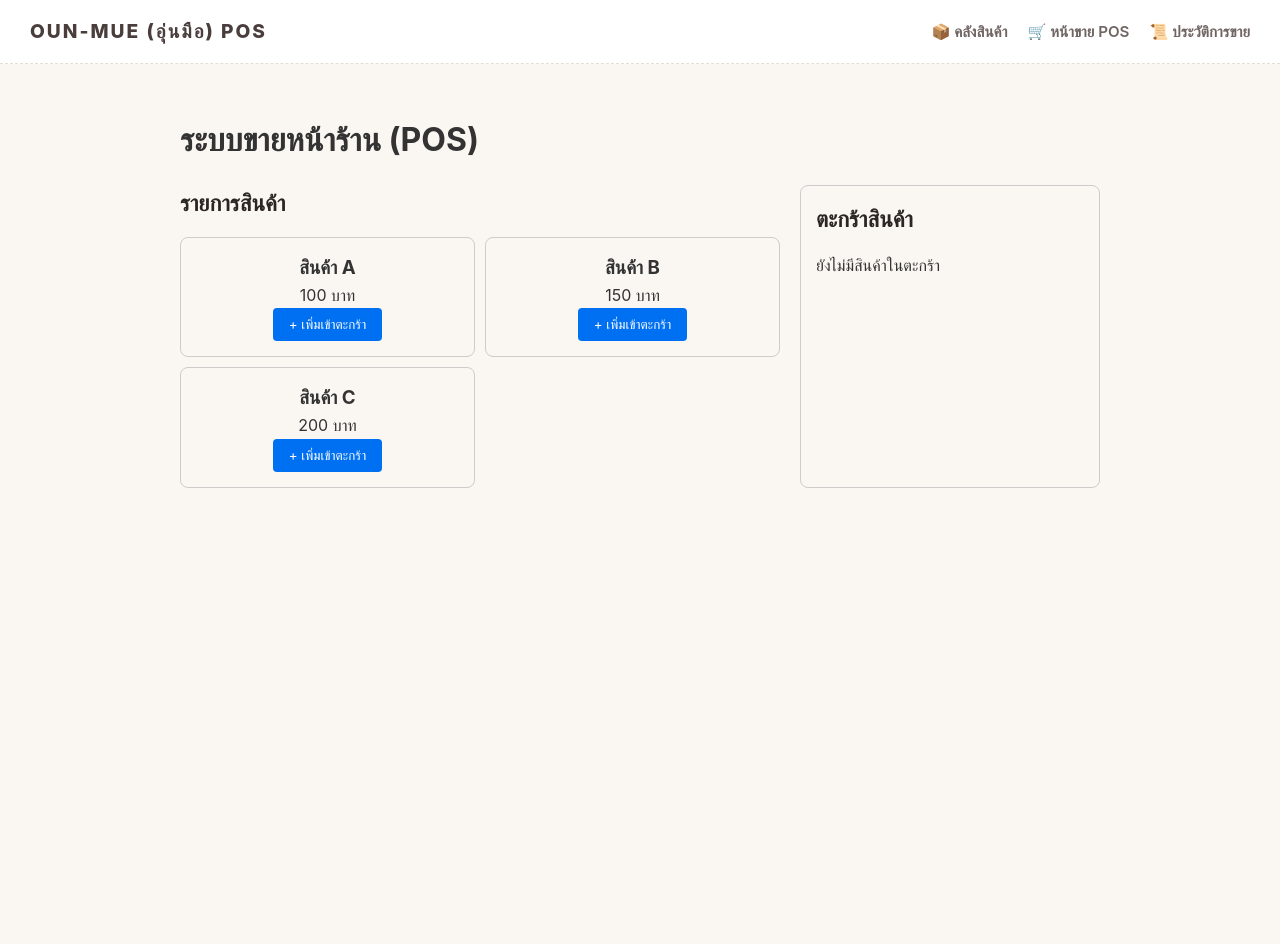
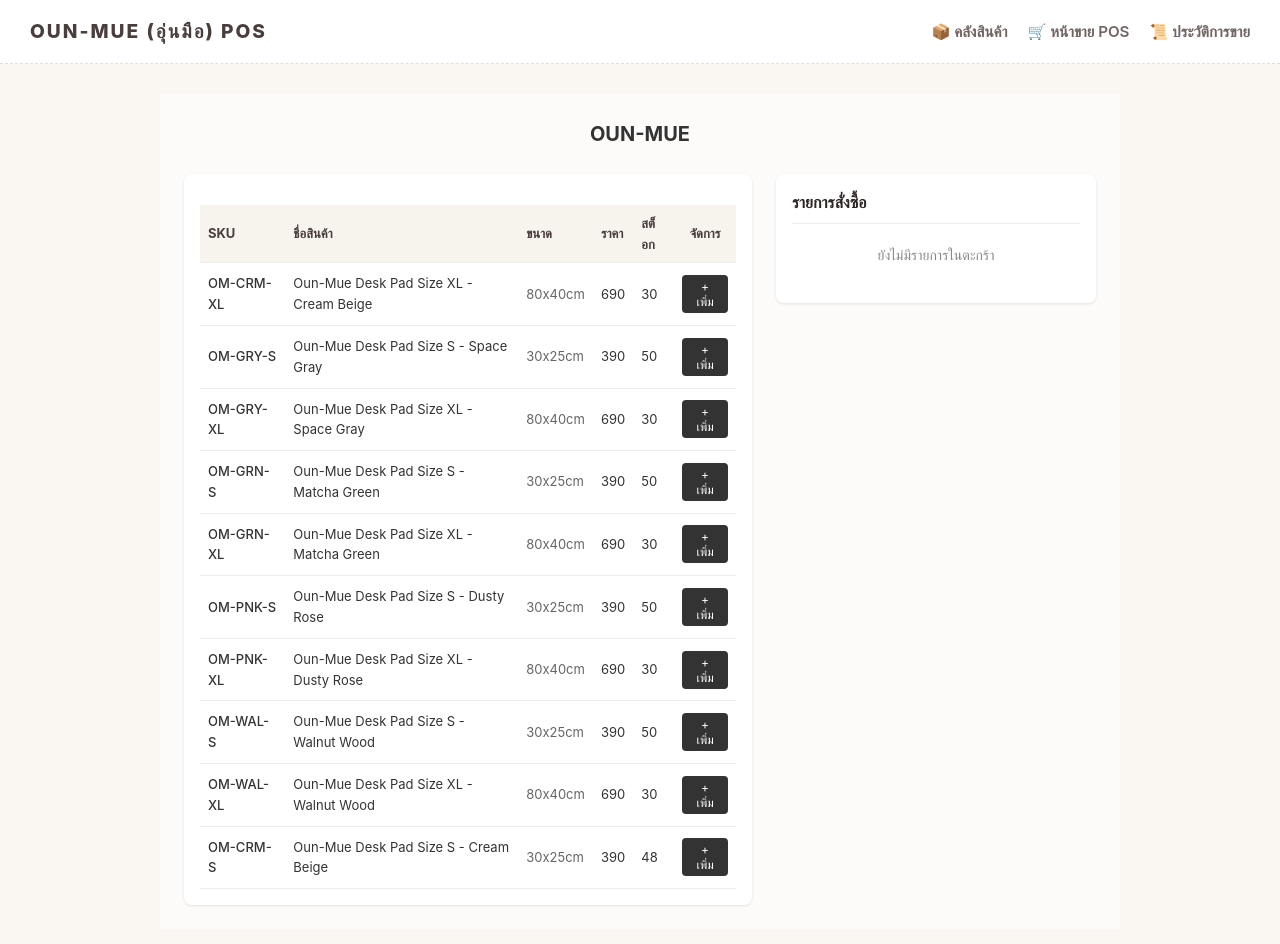
Before and after one commit to s6904035617050-cmyk/oun-mue-pos, a Next.js app: page /sell in a window 1280 px wide. Shown: the top 944 px of the page. Before the commit the page ends 800 px from the top, so only its background shows below. Built offline with nearby package versions, Linux system fonts and the light colour scheme.

Commit message:
Update page.js

```diff
--- a/app/sell/page.js
+++ b/app/sell/page.js
@@ -3,49 +3,50 @@
 import React, { useState } from 'react';
 
 export default function SellPage() {
-  // สมมุติตัวอย่างสินค้าในร้าน
+  // ข้อมูลรายการสินค้าตามหน้าเดิมของคุณ
   const [products] = useState([
-    { id: 1, name: 'สินค้า A', price: 100 },
-    { id: 2, name: 'สินค้า B', price: 150 },
-    { id: 3, name: 'สินค้า C', price: 200 },
+    { sku: 'OM-CRM-XL', name: 'Oun-Mue Desk Pad Size XL - Cream Beige', size: '80x40cm', price: 690, stock: 30 },
+    { sku: 'OM-GRY-S', name: 'Oun-Mue Desk Pad Size S - Space Gray', size: '30x25cm', price: 390, stock: 50 },
+    { sku: 'OM-GRY-XL', name: 'Oun-Mue Desk Pad Size XL - Space Gray', size: '80x40cm', price: 690, stock: 30 },
+    { sku: 'OM-GRN-S', name: 'Oun-Mue Desk Pad Size S - Matcha Green', size: '30x25cm', price: 390, stock: 50 },
+    { sku: 'OM-GRN-XL', name: 'Oun-Mue Desk Pad Size XL - Matcha Green', size: '80x40cm', price: 690, stock: 30 },
+    { sku: 'OM-PNK-S', name: 'Oun-Mue Desk Pad Size S - Dusty Rose', size: '30x25cm', price: 390, stock: 50 },
+    { sku: 'OM-PNK-XL', name: 'Oun-Mue Desk Pad Size XL - Dusty Rose', size: '80x40cm', price: 690, stock: 30 },
+    { sku: 'OM-WAL-S', name: 'Oun-Mue Desk Pad Size S - Walnut Wood', size: '30x25cm', price: 390, stock: 50 },
+    { sku: 'OM-WAL-XL', name: 'Oun-Mue Desk Pad Size XL - Walnut Wood', size: '80x40cm', price: 690, stock: 30 },
+    { sku: 'OM-CRM-S', name: 'Oun-Mue Desk Pad Size S - Cream Beige', size: '30x25cm', price: 390, stock: 48 },
   ]);
 
-  // สถานะรายการสินค้าในตะกร้า
   const [cart, setCart] = useState([]);
   const [isSending, setIsSending] = useState(false);
 
-  // เพิ่มสินค้าเข้าตะกร้า
+  // ฟังก์ชันเพิ่มสินค้า
   const addToCart = (product) => {
     setCart((prevCart) => {
-      const existingItem = prevCart.find((item) => item.id === product.id);
-      if (existingItem) {
+      const existing = prevCart.find((item) => item.sku === product.sku);
+      if (existing) {
         return prevCart.map((item) =>
-          item.id === product.id ? { ...item, quantity: item.quantity + 1 } : item
+          item.sku === product.sku ? { ...item, quantity: item.quantity + 1 } : item
         );
       }
       return [...prevCart, { ...product, quantity: 1 }];
     });
   };
 
-  // คำนวณราคารวม
   const totalAmount = cart.reduce((sum, item) => sum + item.price * item.quantity, 0);
 
-  // ฟังก์ชันยิงแจ้งเตือนไปยัง Telegram
+  // ฟังก์ชันยิง API แจ้งเตือนไปยัง Telegram
   const sendTelegramNotification = async (orderDetails) => {
     const token = process.env.NEXT_PUBLIC_TELEGRAM_BOT_TOKEN;
     const chatId = process.env.NEXT_PUBLIC_TELEGRAM_CHAT_ID;
 
-    if (!token || !chatId) {
-      console.error('Missing Telegram Environment Variables');
-      return;
-    }
+    if (!token || !chatId) return;
 
-    // จัดข้อความแจ้งเตือน
     const itemsText = orderDetails.items
-      .map((item) => `- ${item.name} x${item.quantity} (${item.price * item.quantity} บาท)`)
+      .map((item) => `• ${item.name} (${item.size})\n  จำนวน: ${item.quantity} ชิ้น | ${item.price * item.quantity} บาท`)
       .join('\n');
 
-    const message = `🛍️ *มีออเดอร์ใหม่เข้ามา!*\n----------------------------\n🧾 *รายการสินค้า:*\n${itemsText}\n----------------------------\n💰 *ราคารวมทั้งสิ้น:* ${orderDetails.totalAmount} บาท\n⏰ *เวลา:* ${new Date().toLocaleString('th-TH')}`;
+    const message = `🛍️ *มีรายการสั่งซื้อใหม่ (OUN-MUE POS)*\n------------------------------------\n${itemsText}\n------------------------------------\n💰 *ยอดรวมทั้งสิ้น:* ${orderDetails.totalAmount} บาท\n⏰ *เวลา:* ${new Date().toLocaleString('th-TH')}`;
 
     try {
       await fetch(`https://api.telegram.org/bot${token}/sendMessage`, {
@@ -62,119 +63,117 @@
     }
   };
 
-  // ปุ่มชำระเงิน
+  // ชำระเงิน
   const handleCheckout = async () => {
-    if (cart.length === 0) {
-      alert('กรุณาเลือกสินค้าก่อนชำระเงิน');
-      return;
-    }
-
+    if (cart.length === 0) return;
     setIsSending(true);
 
-    const orderDetails = {
+    await sendTelegramNotification({
       items: cart,
       totalAmount: totalAmount,
-    };
+    });
 
-    // ส่งข้อความแจ้งเตือนไป Telegram
-    await sendTelegramNotification(orderDetails);
-
-    alert('ชำระเงินสำเร็จ และส่งแจ้งเตือนเรียบร้อยแล้ว!');
+    alert('บันทึกการขายและส่งแจ้งเตือน Telegram สำเร็จ!');
     setCart([]);
     setIsSending(false);
   };
 
   return (
-    <div style={{ padding: '20px', fontFamily: 'sans-serif' }}>
-      <h1>ระบบขายหน้าร้าน (POS)</h1>
+    <div style={{ padding: '24px', backgroundColor: '#fcfbfa', minHeight: '100vh', fontFamily: 'sans-serif' }}>
+      <div style={{ maxWidth: '1100px', margin: '0 auto' }}>
+        <h1 style={{ fontSize: '20px', fontWeight: 'bold', color: '#333', textAlign: 'center', marginBottom: '24px' }}>
+          OUN-MUE
+        </h1>
 
-      <div style={{ display: 'flex', gap: '20px', marginTop: '20px' }}>
-        {/* ฝั่งรายการสินค้า */}
-        <div style={{ flex: 1 }}>
-          <h2>รายการสินค้า</h2>
-          <div style={{ display: 'grid', gridTemplateColumns: 'repeat(2, 1fr)', gap: '10px' }}>
-            {products.map((product) => (
-              <div
-                key={product.id}
+        <div style={{ display: 'flex', gap: '24px' }}>
+          {/* ตารางรายการสินค้า */}
+          <div style={{ flex: 1, backgroundColor: '#fff', borderRadius: '8px', padding: '16px', boxShadow: '0 1px 3px rgba(0,0,0,0.1)' }}>
+            <table style={{ width: '100%', borderCollapse: 'collapse', fontSize: '13px', textAlign: 'left' }}>
+              <thead>
+                <tr style={{ borderBottom: '1px solid #eee', color: '#666' }}>
+                  <th style={{ padding: '8px' }}>SKU</th>
+                  <th style={{ padding: '8px' }}>ชื่อสินค้า</th>
+                  <th style={{ padding: '8px' }}>ขนาด</th>
+                  <th style={{ padding: '8px' }}>ราคา</th>
+                  <th style={{ padding: '8px' }}>สต็อก</th>
+                  <th style={{ padding: '8px', textAlign: 'center' }}>จัดการ</th>
+                </tr>
+              </thead>
+              <tbody>
+                {products.map((item) => (
+                  <tr key={item.sku} style={{ borderBottom: '1px solid #f5f5f5' }}>
+                    <td style={{ padding: '10px 8px', fontWeight: '500' }}>{item.sku}</td>
+                    <td style={{ padding: '10px 8px' }}>{item.name}</td>
+                    <td style={{ padding: '10px 8px', color: '#666' }}>{item.size}</td>
+                    <td style={{ padding: '10px 8px' }}>{item.price}</td>
+                    <td style={{ padding: '10px 8px' }}>{item.stock}</td>
+                    <td style={{ padding: '10px 8px', textAlign: 'center' }}>
+                      <button
+                        onClick={() => addToCart(item)}
                         style={{
-                  border: '1px solid #ccc',
-                  padding: '15px',
-                  borderRadius: '8px',
-                  textAlign: 'center',
-                }}
-              >
-                <h3>{product.name}</h3>
-                <p>{product.price} บาท</p>
-                <button
-                  onClick={() => addToCart(product)}
-                  style={{
-                    padding: '8px 16px',
-                    backgroundColor: '#0070f3',
+                          backgroundColor: '#333',
                           color: '#fff',
                           border: 'none',
                           borderRadius: '4px',
+                          padding: '4px 10px',
                           cursor: 'pointer',
+                          fontSize: '12px',
                         }}
                       >
-                  + เพิ่มเข้าตะกร้า
+                        + เพิ่ม
                       </button>
-              </div>
+                    </td>
+                  </tr>
                 ))}
-          </div>
+              </tbody>
+            </table>
           </div>
 
-        {/* ฝั่งตะกร้าสินค้า */}
-        <div
-          style={{
-            width: '300px',
-            border: '1px solid #ccc',
-            padding: '15px',
-            borderRadius: '8px',
-          }}
-        >
-          <h2>ตะกร้าสินค้า</h2>
+          {/* สรุปรายการสั่งซื้อ */}
+          <div style={{ width: '320px', backgroundColor: '#fff', borderRadius: '8px', padding: '16px', boxShadow: '0 1px 3px rgba(0,0,0,0.1)', height: 'fit-content' }}>
+            <h2 style={{ fontSize: '16px', fontWeight: 'bold', marginBottom: '16px', borderBottom: '1px solid #eee', paddingBottom: '8px' }}>
+              รายการสั่งซื้อ
+            </h2>
+
             {cart.length === 0 ? (
-            <p>ยังไม่มีสินค้าในตะกร้า</p>
+              <p style={{ color: '#888', fontSize: '14px', textAlign: 'center', margin: '20px 0' }}>ยังไม่มีรายการในตะกร้า</p>
             ) : (
               <div>
                 {cart.map((item) => (
-                <div
-                  key={item.id}
-                  style={{
-                    display: 'flex',
-                    justifyContent: 'space-between',
-                    marginBottom: '8px',
-                  }}
-                >
-                  <span>
-                    {item.name} x{item.quantity}
-                  </span>
-                  <span>{item.price * item.quantity} บาท</span>
+                  <div key={item.sku} style={{ display: 'flex', justifyContent: 'space-between', marginBottom: '10px', fontSize: '13px' }}>
+                    <div>
+                      <div>{item.name}</div>
+                      <div style={{ color: '#888', fontSize: '11px' }}>x{item.quantity}</div>
+                    </div>
+                    <div style={{ fontWeight: '500' }}>{item.price * item.quantity} บาท</div>
                   </div>
                 ))}
-              <hr style={{ margin: '15px 0' }} />
-              <h3>ราคารวม: {totalAmount} บาท</h3>
+                <hr style={{ border: 'none', borderTop: '1px solid #eee', margin: '12px 0' }} />
+                <div style={{ display: 'flex', justifyContent: 'space-between', fontWeight: 'bold', fontSize: '15px', marginBottom: '16px' }}>
+                  <span>ยอดรวม</span>
+                  <span>{totalAmount} บาท</span>
+                </div>
                 <button
                   onClick={handleCheckout}
                   disabled={isSending}
                   style={{
                     width: '100%',
                     padding: '10px',
-                  backgroundColor: isSending ? '#ccc' : '#28a745',
+                    backgroundColor: isSending ? '#ccc' : '#333',
                     color: '#fff',
                     border: 'none',
                     borderRadius: '4px',
-                  fontSize: '16px',
+                    fontWeight: 'bold',
                     cursor: isSending ? 'not-allowed' : 'pointer',
-                  marginTop: '10px',
                   }}
                 >
-                {isSending ? 'กำลังส่งข้อมูล...' : 'ชำระเงิน'}
+                  {isSending ? 'กำลังบันทึก...' : 'ชำระเงิน'}
                 </button>
               </div>
             )}
           </div>
         </div>
       </div>
+    </div>
   );
 }
```
Lines whose indentation alone changed are shown as unchanged.
